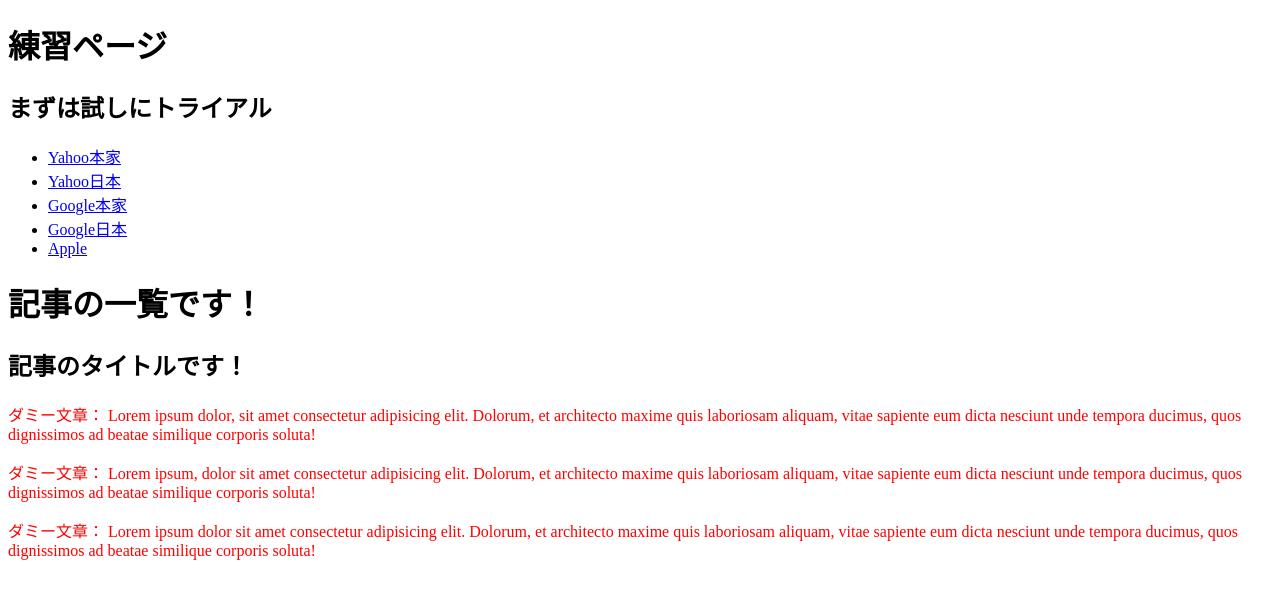
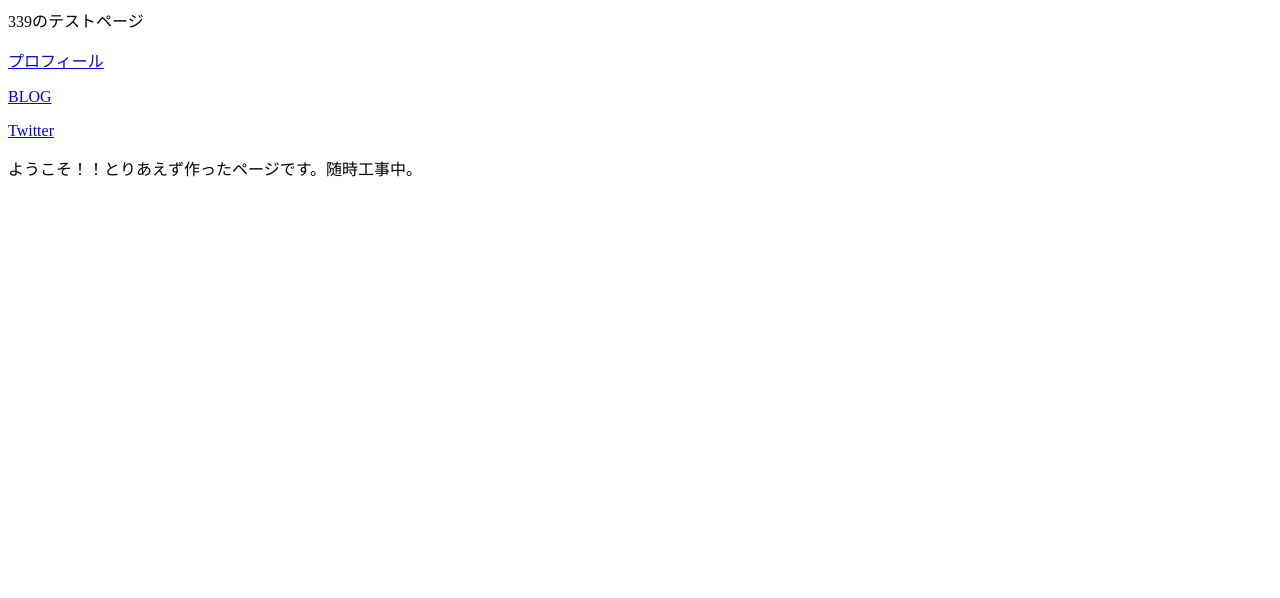
Before and after one commit to 339createsomething/trialhtml, a plain HTML site: page index.html in a window 1280 px wide. Drawn offline with Linux system fonts and the light colour scheme.

Commit message:
Update index.html

```diff
--- a/index.html
+++ b/index.html
@@ -2,32 +2,23 @@
 <html lang="ja">
 <head>
     <meta charset="UTF-8">
-    <meta name="viewport" content="width=device-width, initial-scale=1.0">
-    <title>Document</title>
+    <title>工事中のホームページ</title>
     <link rel="stylesheet" href="style.css">
 </head>
 <body>
     <header>
-        <h1>練習ページ</h1>
-        <h2>まずは試しにトライアル</h2>
-        <nav>
-            <ul>
-                <li><a href="https://www.yahoo.com">Yahoo本家</a></li>
-                <li><a href="https://www.yahoo.co.jp">Yahoo日本</a></li>
-                <li><a href="https://google.com">Google本家</a></li>
-                <li><a href="https://www.google.co.jp">Google日本</a></li>
-                <li><a href="https://apple.com">Apple</a></li>
-            </ul>
-        </nav>
+        <div>339のテストページ</div>
     </header>
     <main>
-        <h1>記事の一覧です！</h1>
-        <article>
-            <h1>記事のタイトルです！</h1>
-            <p>ダミー文章： Lorem ipsum dolor, sit amet consectetur adipisicing elit. Dolorum, et architecto maxime quis laboriosam aliquam, vitae sapiente eum dicta nesciunt unde tempora ducimus, quos dignissimos ad beatae similique corporis soluta!</p>
-            <p>ダミー文章： Lorem ipsum, dolor sit amet consectetur adipisicing elit. Dolorum, et architecto maxime quis laboriosam aliquam, vitae sapiente eum dicta nesciunt unde tempora ducimus, quos dignissimos ad beatae similique corporis soluta!</p>
-            <p>ダミー文章： Lorem ipsum dolor sit amet consectetur adipisicing elit. Dolorum, et architecto maxime quis laboriosam aliquam, vitae sapiente eum dicta nesciunt unde tempora ducimus, quos dignissimos ad beatae similique corporis soluta!</p>
-        </article>
+        <a href="#"><div><p>プロフィール</p></div></a>
+        <a href="http://rgc-axs6ks-cb.hateblo.jp/"><div><p>BLOG</p></div></a>
+        <a href="https://twitter.com/S7NuyZXhwSlp7De"><div><p>Twitter</p></div></a>
+
+        <p>ようこそ！！とりあえず作ったページです。随時工事中。</p>
+
     </main>
+    <footer>
+
+    </footer>
 </body>
 </html>
```
